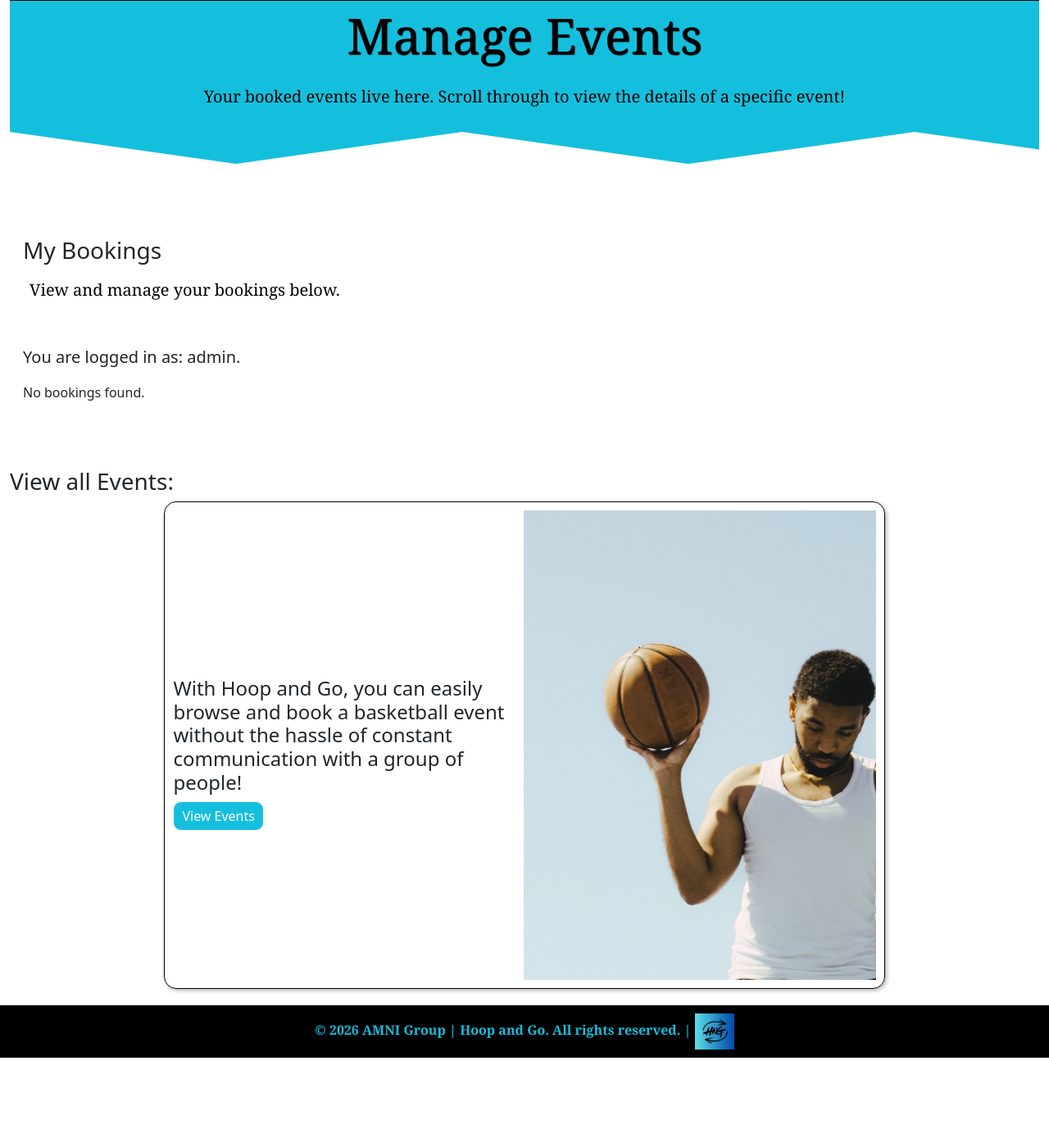
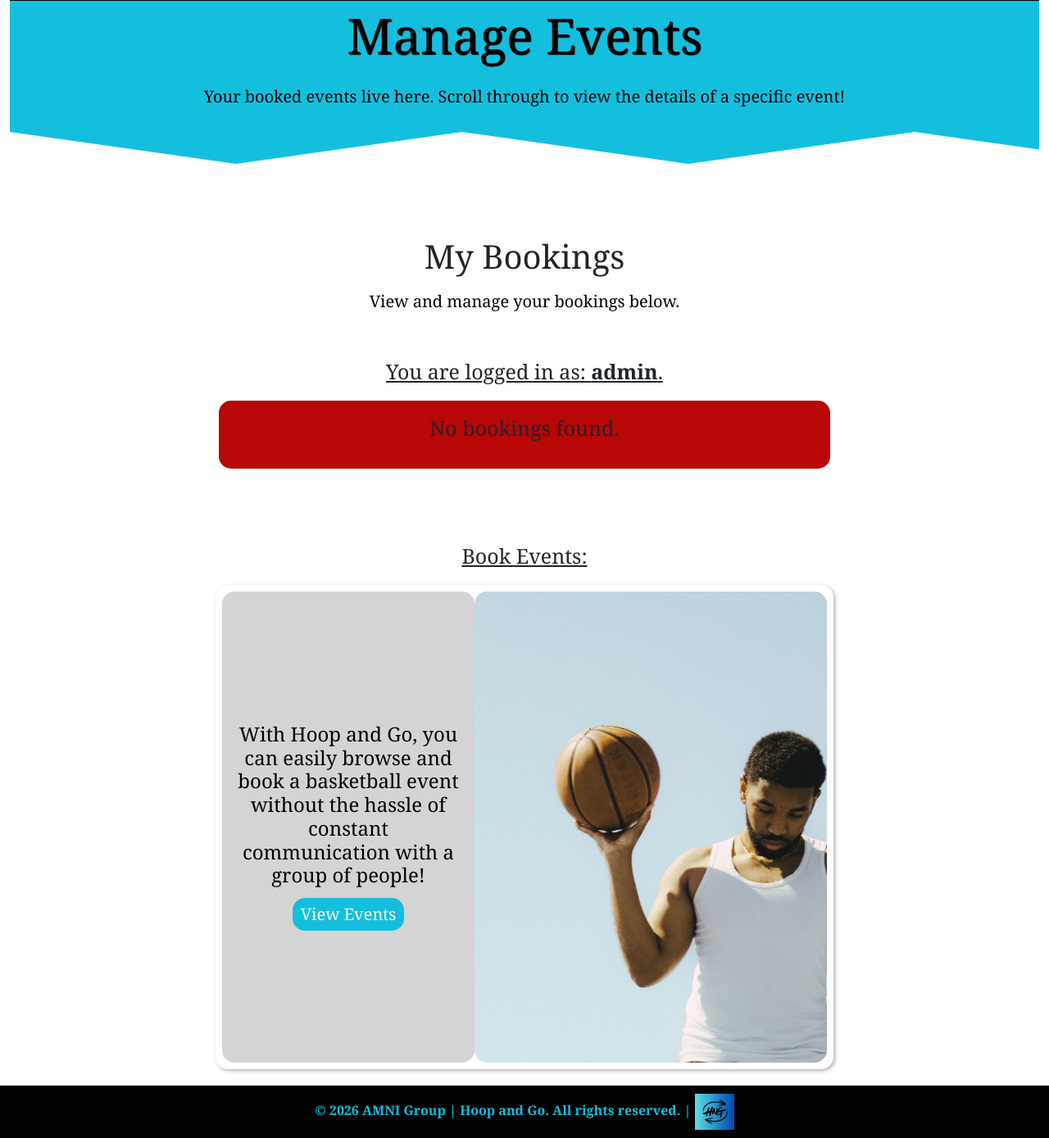
Before and after one commit to Aidas04/NCI-Team-Project-2026, a Django app: page /manage_events/ in a window 1280 px wide. Shown: the part 97-1486 px from the top of the page at 82% size. Before the commit the page ends 1388 px from the top, so only its background shows below. Run offline with Django 5.2, Linux system fonts and the light colour scheme; a user stored in the database is signed in; data that the repository does not hold is empty; parts of the project's set-up code (start-up, migrations or seed data) failed here and were passed over.

Commit message:
Finished Styling all Main Pages

```diff
--- a/manage_events/templates/home/manage_events_page.html
+++ b/manage_events/templates/home/manage_events_page.html
@@ -17,14 +17,18 @@
     <!-- This div structures the display of the user's booked events -->
 
     <div border="1" class="container-fluid mt-5 p-3">
-        <h3>My Bookings</h3>
+        <div id="info_text">
+        <h1>My Bookings</h1>
         <p class="lead-text">View and manage your bookings below.</p><br>
+        </div>
         {% if request.user.is_authenticated %}
-            <p class="lead">You are logged in as: <strong>{{ request.user.username }}</strong>.</p>
+            <div class="support_text">
+            <p>You are logged in as: <strong>{{ request.user.username }}</strong>.</p>
+            </div>
 
             {% if bookings %}
                 {% for booking in bookings %}
-                    <div id="m_display">
+                    <div class="m_display">
                         {% if booking.is_past %}
                             <p style="color: red;"><strong>Status:</strong> Past Event</p>
                             <p><strong>Event:</strong> {{ booking.event.title }}</p>
@@ -65,18 +69,21 @@
                     </div><br>
                 {% endfor %}
             {% else %}
+            <div id="no_bookings">
                 <p>No bookings found.</p>
+            </div>
             {% endif %}
         {% else %}
             <p>You are not logged in. Please log in to view your events.</p>
         {% endif %}
     </div>
 
-    <br><br>
+    <br><br><br>
+    <div class="support_text">
+        <p>Book Events:</p>
+    </div>
 
-    <h3>View all Events:</h3>
-
-    <div id="i_div1">
+    <div class="info_div">
 
         <div id="i_div2">
             <h4>With Hoop and Go, you can easily browse and book a basketball event without the hassle of constant communication with a group of people!</h4>
--- a/static/css/style.css
+++ b/static/css/style.css
@@ -370,12 +370,12 @@
 
 /* Home Page CSS - Aidas Kibas*/
 
-#i_div1 {
-    border: 1px solid black;
+.info_div {
+    border: none;
     box-shadow: 2px 2px 5px rgba(0, 0, 0, 0.3);
     border-radius: 15px;
-    width: 70%;
-    padding: 10px;
+    width: 60%;
+    padding: 8px;
     position: relative;
     margin: 0 auto;
     display: flex;
@@ -384,39 +384,145 @@
 }
 
 #i_div2 {
-    margin-top: 20px;
+    background-color: rgb(212, 212, 212);
+    color: rgb(0, 0, 0);
+    font-size: 28px;
+    font-family: georgia, 'Times New Roman', Times, serif;
+    text-align: center;
+    padding: 12px;
+    border-radius: 15px;
+    width: 70%;
+    height: 575px;
+    display: flex;
+    flex-direction: column;
+    align-items: center;
+    justify-content: center;
 }
 
 .h_btn {
     color: white;
     background-color: rgb(20, 191, 221);
-    border: 1px solid rgb(255, 255, 255);
-    border-radius: 10px;
+    border: none;
+    border-radius: 15px;
+    font-size: 20px;
+    font-family: georgia, 'Times New Roman', Times, serif;
     padding: 5px 10px;
 }
 
 .h_btn:hover {
     color: rgb(20, 191, 221);
     background-color: white;
-    border: 1px solid rgb(20, 191, 221);
+    border: none;
 }
 
 #i_div3 img{
-    width: 430px;
+  height: 575px;
+  width: 430px;
+  border-radius: 15px;
 }
 
 /* Events Page CSS - Aidas Kibas*/
 
+#search_form{
+  align-items: center;
+  display: flex;
+  justify-content: center;
+}
 
+#search_box{
+  border: 1px solid black;
+  border-radius: 15px;
+  font-size: 20px;
+  font-family: Georgia, 'Times New Roman', Times, serif;
+}
+
+#search_btn{
+  border: 1px solid black;
+  border-radius: 15px;
+  background-color: rgb(51, 209, 51);
+  color: black;
+  font-size: 20px;
+  font-family: Georgia, 'Times New Roman', Times, serif;
+}
+
+#search_btn:hover{
+  border: 1px solid black;
+  background-color: rgb(32, 169, 32);
+}
+
+.event_card{
+  border: none;
+  border-radius: 15px;
+  box-shadow: 2px 2px 5px rgba(0, 0, 0, 0.3);
+  font-family: Georgia, 'Times New Roman', Times, serif;
+  font-size: 22px;
+  width: 61%;
+  position: relative;
+  margin: 0 auto;
+}
+
+.select_btn{
+  color: white;
+  background-color: rgb(20, 191, 221);
+  border: 1px solid white;
+  border-radius: 15px;
+  font-size: 20px;
+  font-family: georgia, 'Times New Roman', Times, serif;
+  padding: 5px 10px;
+}
+
+.select_btn:hover{
+  color: rgb(20, 191, 221);
+  background-color: white;
+  border: 1px solid rgb(20, 191, 221);
+}
+
+.nav_btns{
+  align-items: center;
+  text-align: center;
+}
+
+.nxt_prev_btn{
+  color: white;
+  background-color: rgb(0, 0, 0);
+  border: 1px solid white;
+  border-radius: 15px;
+  font-size: 20px;
+  font-family: georgia, 'Times New Roman', Times, serif;
+  padding: 5px 10px;
+}
+
+.nxt_prev_btn:hover{
+  color: rgb(0, 0, 0);
+  background-color: white;
+  border: 1px solid rgb(0, 0, 0);
+}
 
 /* Manage Events Page CSS - Aidas Kibas*/
 
-#m_display{
-    border: 1px solid black;
+#info_text{
+  font-family: Georgia, 'Times New Roman', Times, serif;
+  text-align: center;
+}
+
+.support_text{
+  font-family: Georgia, 'Times New Roman', Times, serif;
+  text-align: center;
+  font-size: 25px;
+  text-decoration: underline;
+}
+
+.m_display{
+    font-family: Georgia, 'Times New Roman', Times, serif;
+    font-size: 22px;
+    border: none;
     border-radius: 15px;
     padding: 8px;
     margin-bottom: 10px;
     box-shadow: 2px 2px 5px rgba(0, 0, 0, 0.3);
+    width: 61%;
+    position: relative;
+    margin: 0 auto;
 }
 
 .cancel-btn {
@@ -424,6 +530,7 @@
     background-color: rgb(199, 10, 10);
     border: 1px solid rgb(255, 255, 255);
     border-radius: 15px;
+    font-size: 20px;
     padding: 5px 10px;
 }
 
@@ -438,6 +545,7 @@
     background-color: rgb(199, 10, 10);
     border: 1px solid rgb(255, 255, 255);
     border-radius: 15px;
+    font-size: 20px;
     padding: 5px 10px;
 }
 
@@ -446,3 +554,16 @@
     background-color: white;
     border: 1px solid rgb(199, 10, 10);
 }
+
+#no_bookings{
+  border: none;
+  border-radius: 15px;
+  font-family: Georgia, 'Times New Roman', Times, serif;
+  text-align: center;
+  font-size: 25px;
+  position: relative;
+  margin: 0 auto;
+  background-color: rgb(185, 6, 6);
+  padding: 15px;
+  width: 61%;
+}
```
Also changed, not shown: home/templates/home/events.html (+9 -10 lines), home/templates/home/index.html (+10 -9 lines).
